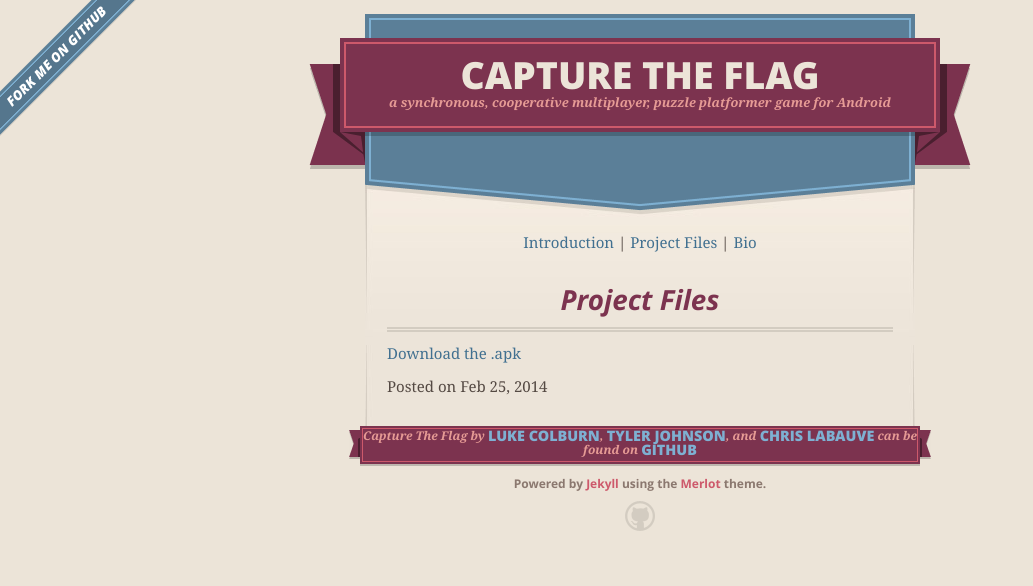
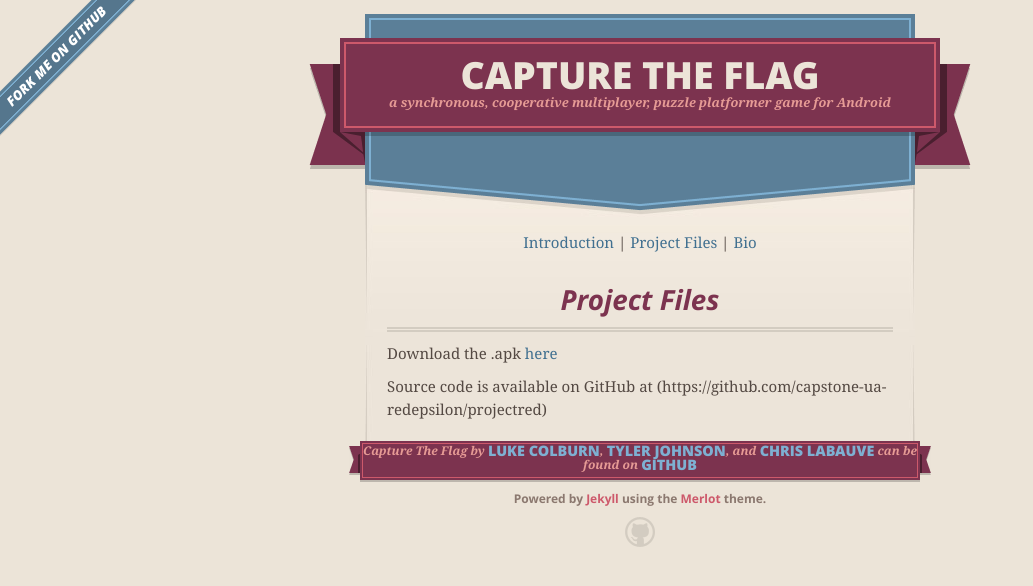
Before and after one commit to capstone-ua-redepsilon/projectred, a Jekyll site: the page built from _posts/2014-02-25-project-files.md, in a window 1280 px wide. Shown: the top 586 px of the page, without its empty margins (0-1033 px from the left). Built offline with Jekyll 4.4.1, drawn with Linux system fonts in a browser that asks for light colours; nearby versions of some CDN libraries.

Commit message:
add github link, remove post date

```diff
--- a/_layouts/post.html
+++ b/_layouts/post.html
@@ -15,6 +15,6 @@
 
 	<div class="post-content">{{ content }}</div>
 
-	<p class="meta">Posted on <span class="postdate">{{ page.date | date: "%b %d, %Y" }}</span></p>
+	<!--<p class="meta">Posted on <span class="postdate">{{ page.date | date: "%b %d, %Y" }}</span></p>-->
 
 </article>
--- a/_posts/2014-02-25-project-files.md
+++ b/_posts/2014-02-25-project-files.md
@@ -5,4 +5,6 @@
 permalink: /files/
 ---
 
-[Download the .apk]({{ site.url }}/assets/red.apk)
+Download the .apk [here]({{ site.url }}/assets/red.apk)
+
+Source code is available on GitHub at (https://github.com/capstone-ua-redepsilon/projectred)
```
